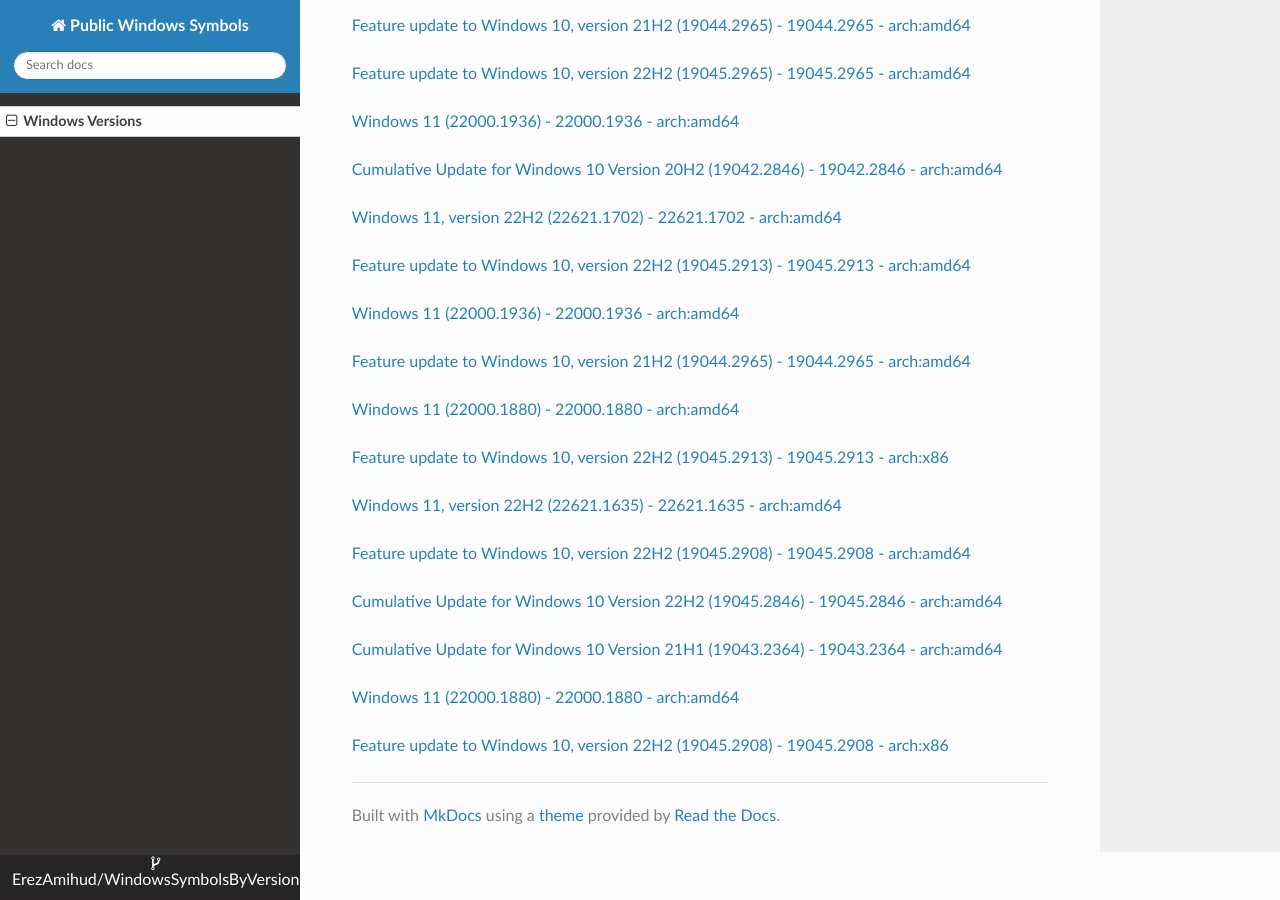
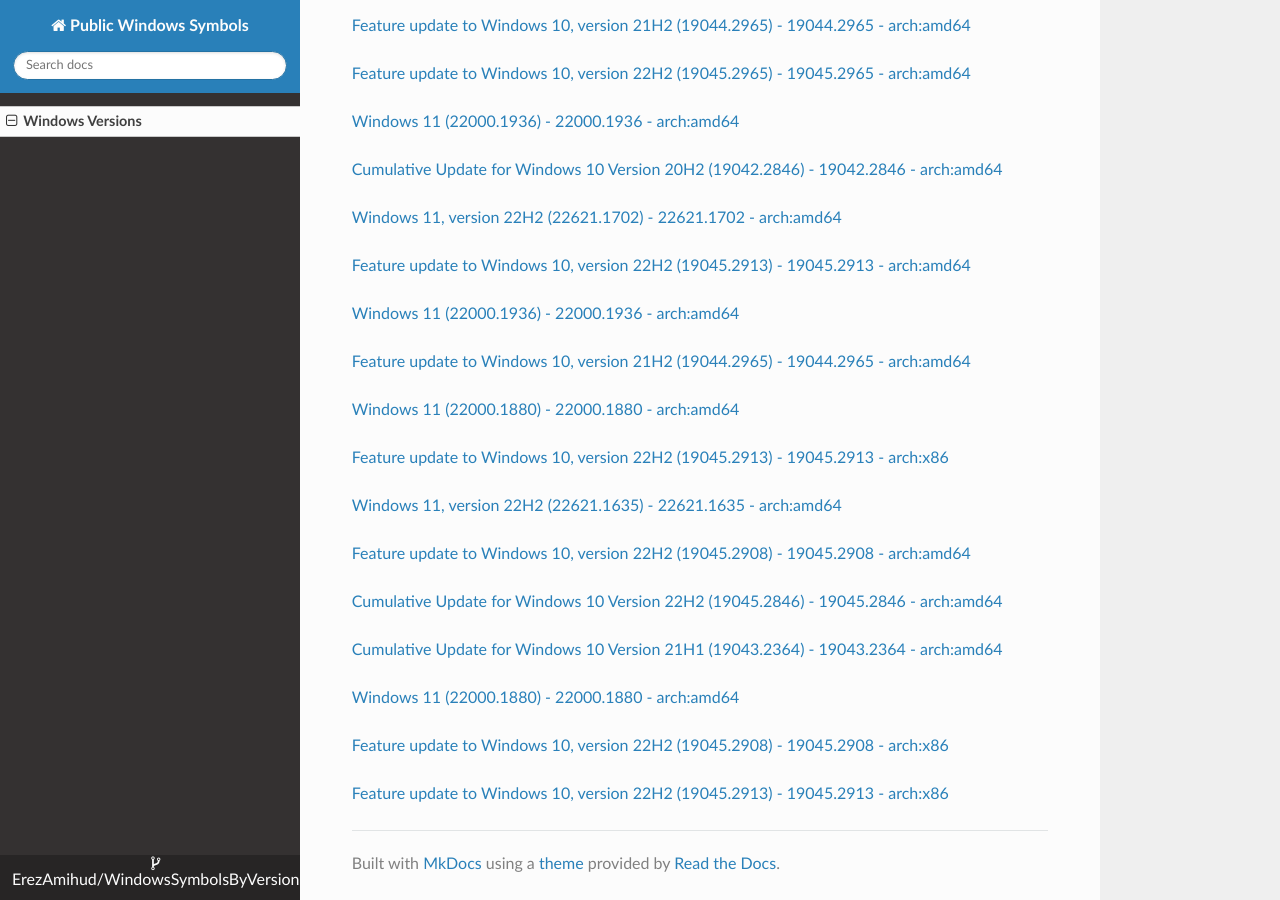
Before and after one commit to ErezAmihud/WindowsSymbolsByVersion, an MkDocs documentation site: the page built from docs/index.md, in a window 1280 px wide and 900 px high, scrolled down 32573 px. Built offline with MkDocs 1.6.1, drawn with Linux system fonts in a browser that asks for light colours; nearby versions of some CDN libraries.

Commit message:
Automated commit, add manifest for 08b3c017-0b84-4d77-8914-6c123a8a0f77

```diff
--- a/docs/index.md
+++ b/docs/index.md
@@ -1879,3 +1879,6 @@
 
 
 [Feature update to Windows 10, version 22H2 (19045.2908) - 19045.2908 - arch:x86](https://github.com/ErezAmihud/WindowsSymbolsByVersion/blob/main/manifests/becd7fa2-6626-4f77-8fca-721ce2b07ffa.manifest)
+
+
+[Feature update to Windows 10, version 22H2 (19045.2913) - 19045.2913 - arch:x86](https://github.com/ErezAmihud/WindowsSymbolsByVersion/blob/main/manifests/08b3c017-0b84-4d77-8914-6c123a8a0f77.manifest)
```
Also changed, not shown: process_builds.json (+1 -1 lines).
